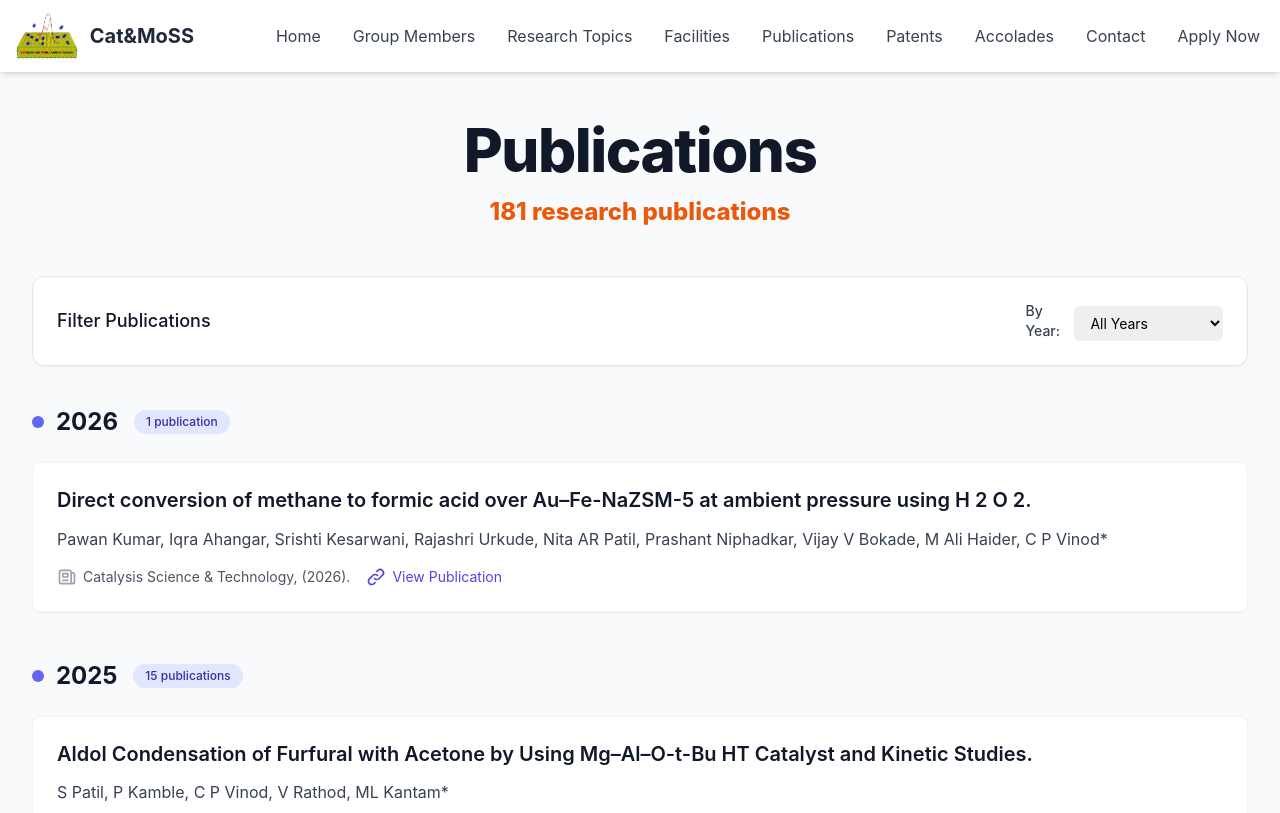
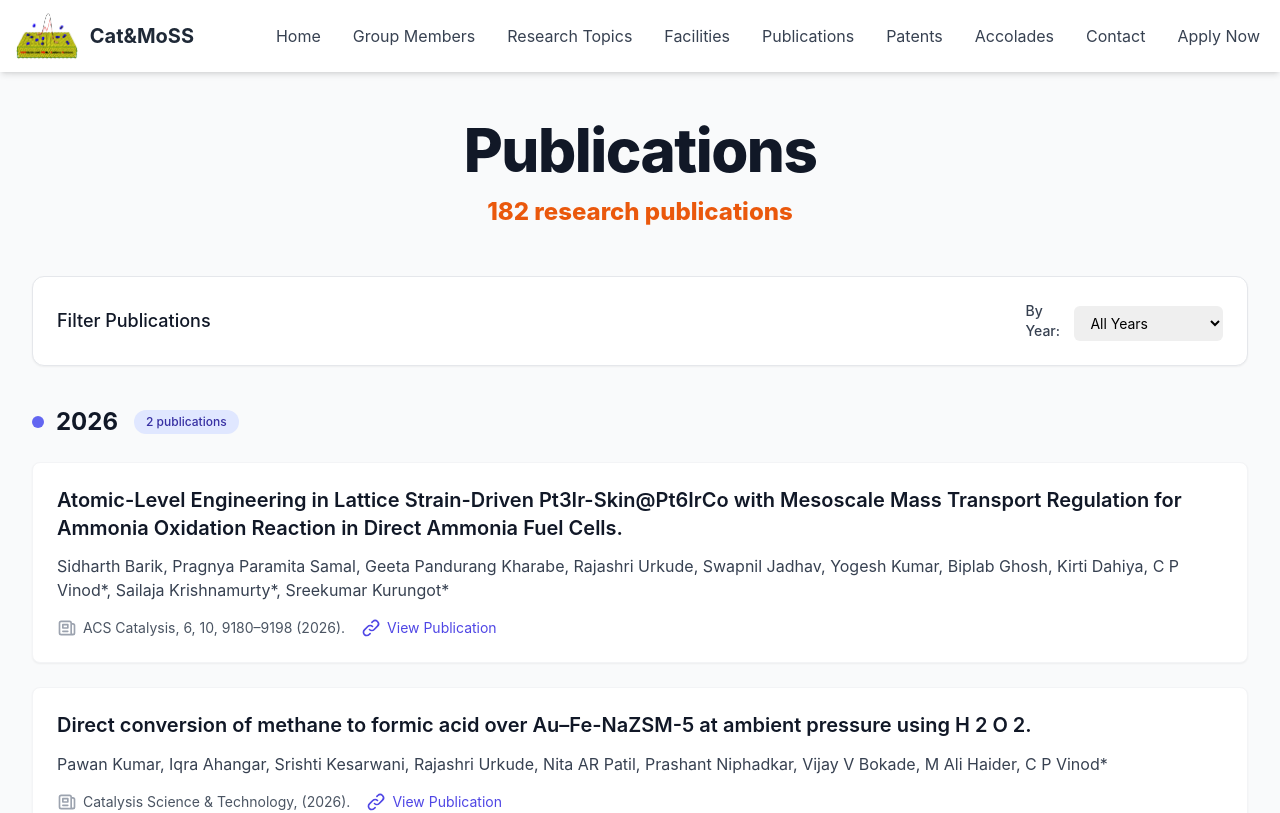
Before and after one commit to kmdurga67/new_catmoss, a React (Create React App) app: page /publications in a window 1280 px wide. Shown: the top 813 px of the page. Built offline with nearby package versions, Linux system fonts and the light colour scheme.

Commit message:
added new publication

```diff
--- a/src/constants/publicationConstants.js
+++ b/src/constants/publicationConstants.js
@@ -2490,6 +2490,25 @@ export const publicationConstant = [
     other_details:"Catalysis Science & Technology, (2026)",
     year:"2026",
     doi:"https://doi.org/10.1039/D5CY01422K"
+  } ,{
+ id:"pub_182",
+    title:"Atomic-Level Engineering in Lattice Strain-Driven Pt3Ir-Skin@Pt6IrCo with Mesoscale Mass Transport Regulation for Ammonia Oxidation Reaction in Direct Ammonia Fuel Cells",
+    authors:[
+      "Sidharth Barik",
+      "Pragnya Paramita Samal",
+      "Geeta Pandurang Kharabe",
+      "Rajashri Urkude",
+      "Swapnil Jadhav",
+      "Yogesh Kumar",
+      "Biplab Ghosh",
+      "Kirti Dahiya",
+      "C P Vinod*",
+      "Sailaja Krishnamurty*",
+      "Sreekumar Kurungot*",
+    ],
+    other_details:"ACS Catalysis, 6, 10, 9180–9198 (2026)",
+    year:"2026",
+    doi:"https://doi.org/10.1021/acscatal.6c00594"
   }
 
 ];
```
